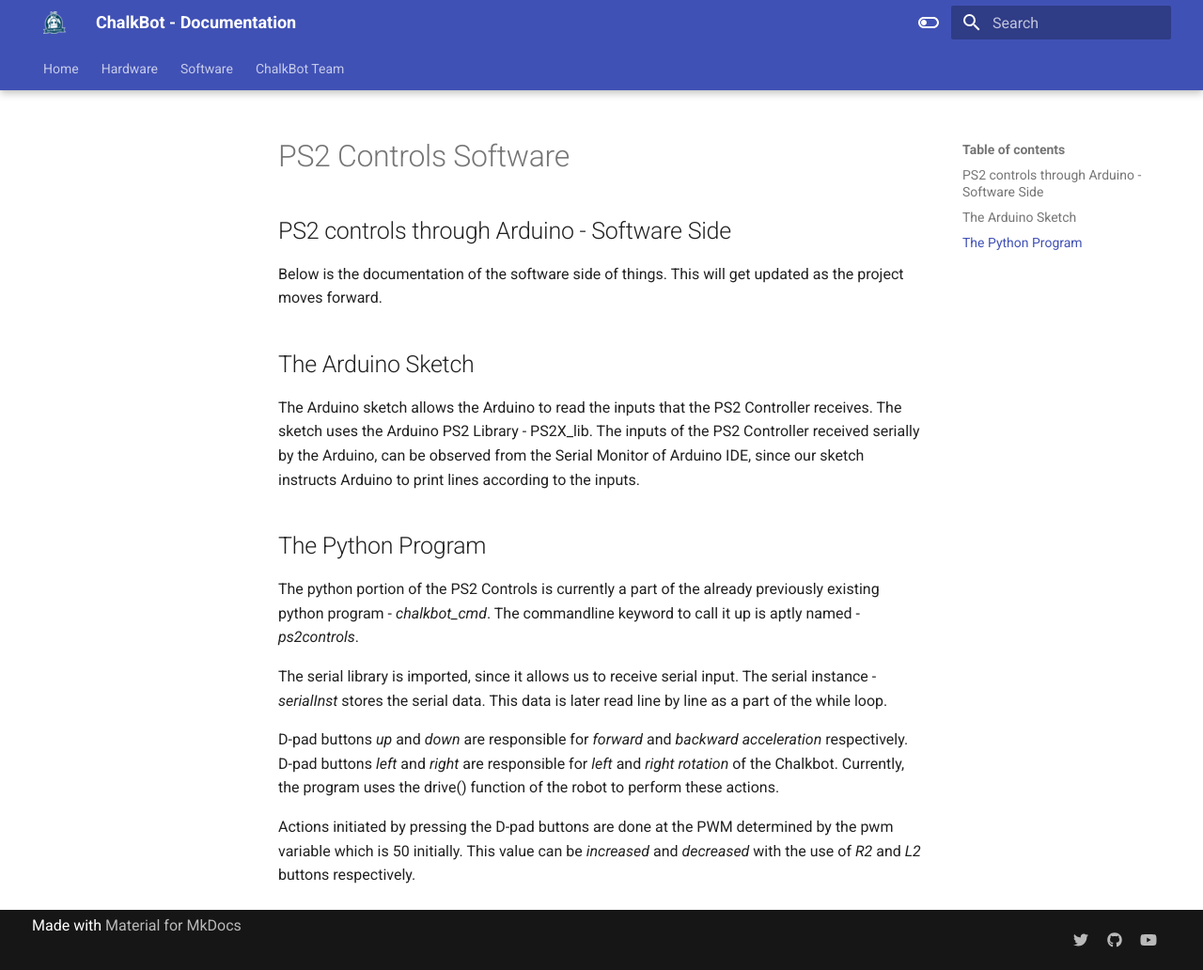
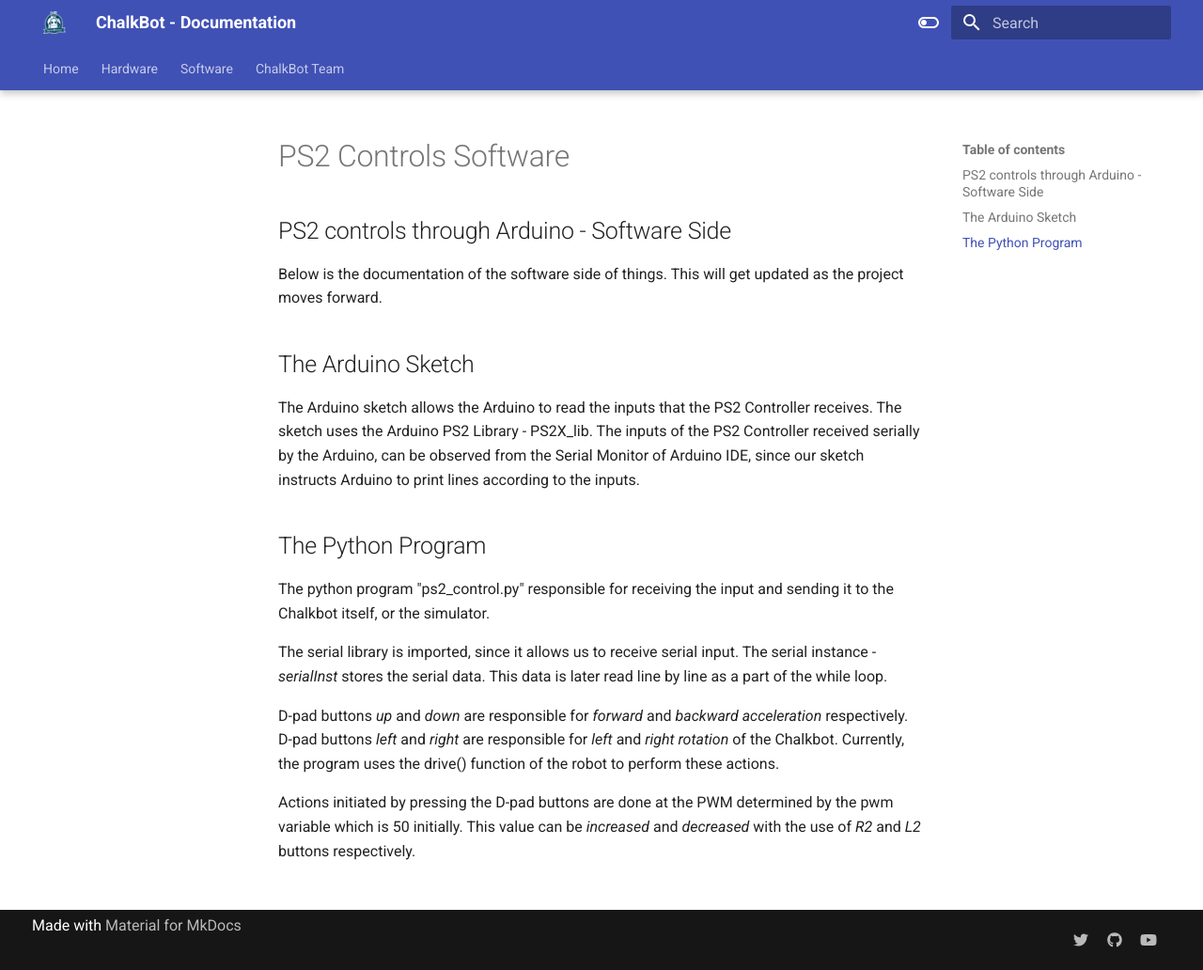
Before and after one commit to BerlinUnited/ChalkBot, an MkDocs documentation site: the page built from docs/PS2 Controls - Software.md, in a window 1280 px wide and 1032 px high. Shown: the whole window at 94% size. Built offline with MkDocs 1.6.1 and Material for MkDocs 9.7.7, drawn with Linux system fonts in a browser that asks for light colours.

Commit message:
Update PS2 Controls - Software.md

```diff
--- a/docs/PS2 Controls - Software.md
+++ b/docs/PS2 Controls - Software.md
@@ -7,7 +7,7 @@
 
 ## The Python Program
 
-The python portion of the PS2 Controls is currently a part of the already previously existing python program - *chalkbot_cmd*. The commandline keyword to call it up is aptly named - *ps2controls*.
+The python program "ps2_control.py" responsible for receiving the input and sending it to the Chalkbot itself, or the simulator.
 
 The serial library is imported, since it allows us to receive serial input. The serial instance - *serialInst* stores the serial data. This data is later read line by line as a part of the while loop.
 
```
